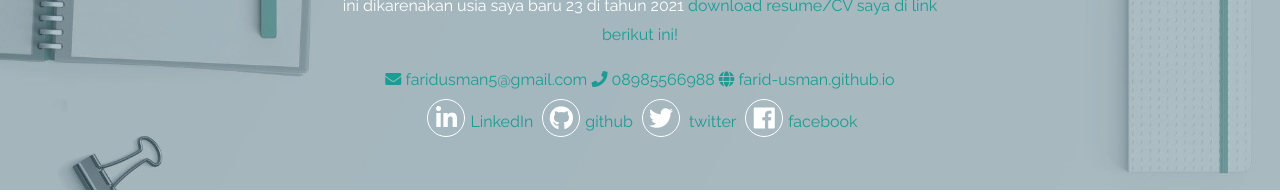
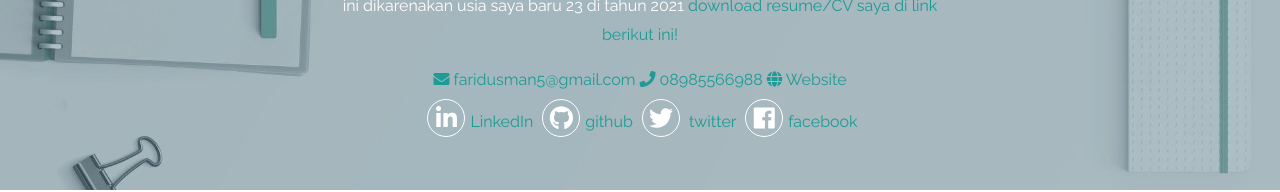
Before and after one commit to farid-usman/farid-usman.github.io, a plain HTML site: page index.html in a window 1280 px wide. Shown: the part 509-701 px from the top of the page. Drawn offline with Linux system fonts and the light colour scheme.

Commit message:
perubahan pada web

```diff
--- a/index.html
+++ b/index.html
@@ -23,7 +23,7 @@
 
       <a class="email"><i class="fas fa-envelope"></i><a href="mailto: faridusman5@gmail.com" target="_blank"> faridusman5@gmail.com</a></a>
       <a class="phone"><i class="fas fa-phone"></i><a href="tel:08985566988"target="_blank"> 08985566988</a></a>
-      <a class="website"><i class="fas fa-globe"></i><a href="" target="_blank"> farid-usman.github.io </a></a>
+      <a class="website"><i class="fas fa-globe"></i><a href="https://farid-usman.github.io/" target="_blank"> Website </a></a>
       <br class="linkedin"><i class="fab fa-linkedin-in"></i><a href="www.linkedin.com/in/farid-usman-408ba6189" target="_blank">LinkedIn</a></a>
       <a class="github"><i class="fab fa-github"></i><a href="https://github.com/farid-usman/" target="_blank">github</a></a>
       <a class="twitter"><i class="fab fa-twitter"></i><a href="https://twitter.com/farid_ajah1/" target="_blank"> twitter</a></a>
```
